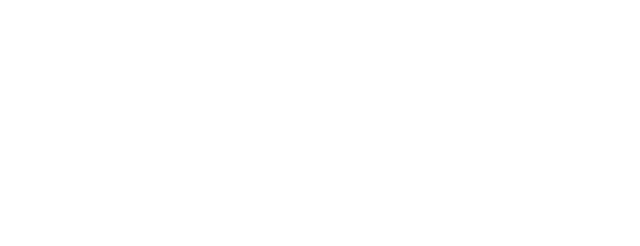
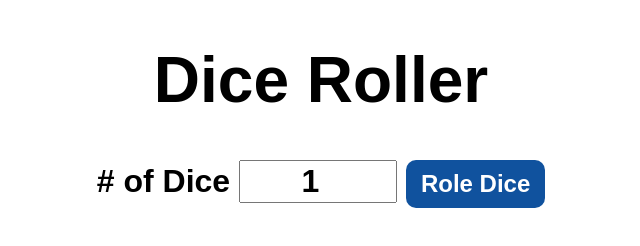
Before and after one commit to pankajkumawat719/Dice-Roller, a plain HTML site: page index.html in a window 1280 px wide. Shown: the whole page, without its empty margins (319-959 px from the left). Drawn offline with Linux system fonts and the light colour scheme.

Commit message:
complete

```diff
--- a/Script.js
+++ b/Script.js
@@ -0,0 +1,17 @@
+//DIce roll
+function rollDice() {
+  const numOfDice = document.getElementById("numOfDice").value;
+  const diceResult = document.getElementById("diceResult");
+  const diceImages = document.getElementById("diceImages");
+
+  const values = [];
+  const images = [];
+
+  for (let i = 0; i < numOfDice; i++) {
+    const value = Math.floor(Math.random() * 6) + 1;
+    values.push(value);
+    images.push(`<img src="images/${value}.png" alt="Dice ${value}">`);
+  }
+  diceResult.textContent = `dice: ${values.join(`, `)}`;
+  diceImages.innerHTML = images.join("");
+}
--- a/Style.css
+++ b/Style.css
@@ -0,0 +1,30 @@
+.wrapper {
+  font-family: Arial, Helvetica, sans-serif;
+  text-align: center;
+  font-size: 2rem;
+  font-weight: bold;
+}
+button {
+  font-size: 1.5rem;
+  padding: 10px 15px;
+  border-radius: 10px;
+  border: none;
+  background-color: #10529e;
+  color: white;
+  font-weight: bold;
+  cursor: pointer;
+}
+input {
+  font-size: 2rem;
+  width: 150px;
+  text-align: center;
+  font-weight: bold;
+}
+
+#diceResult {
+  margin: 25px;
+}
+#diceImages img {
+  width: 150px;
+  margin: 5px;
+}
--- a/index.html
+++ b/index.html
@@ -8,7 +8,12 @@
   </head>
   <body>
     <div class="wrapper">
-
+      <h1>Dice Roller</h1>
+      <label for=""># of Dice</label>
+      <input type="number" id="numOfDice" value="1" min="1" />
+      <button onclick="rollDice()">Role Dice</button>
+      <div id="diceResult"></div>
+      <div id="diceImages"></div>
     </div>
 
     <script src="Script.js"></script>
```
